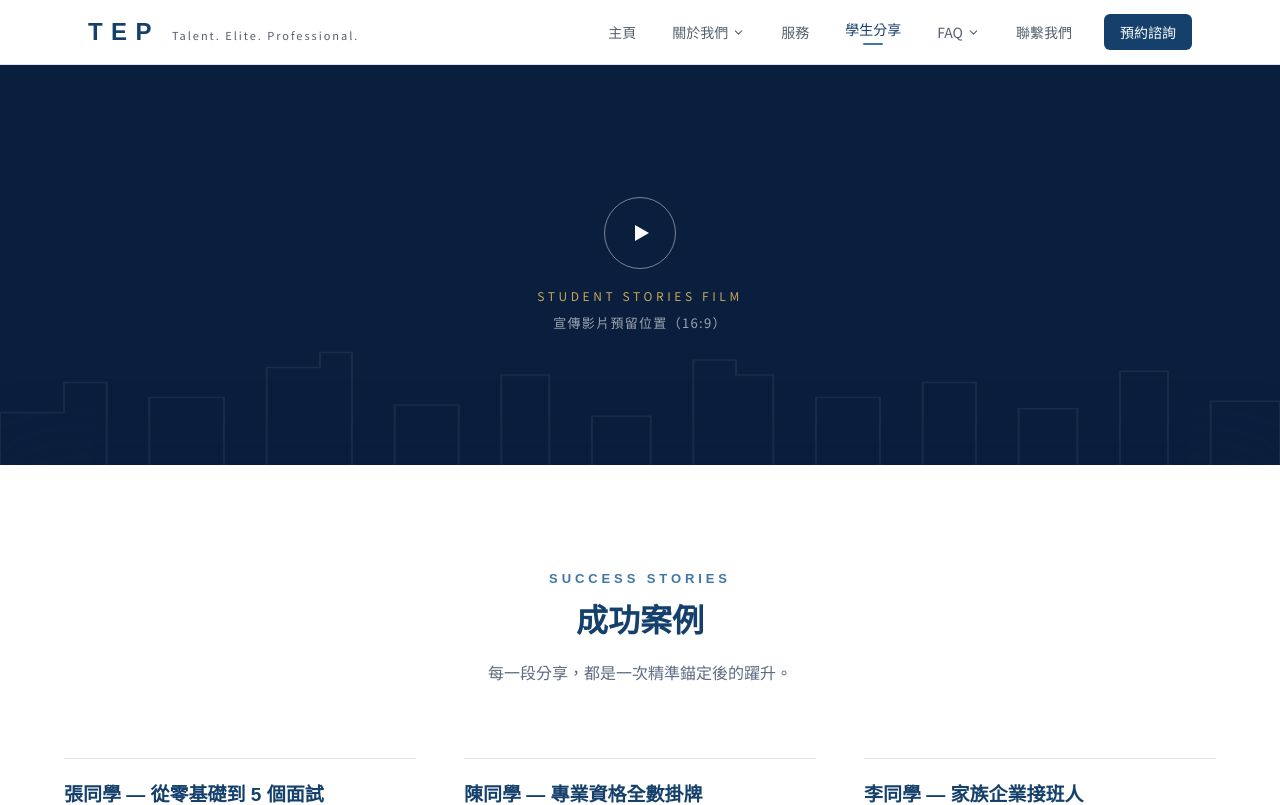
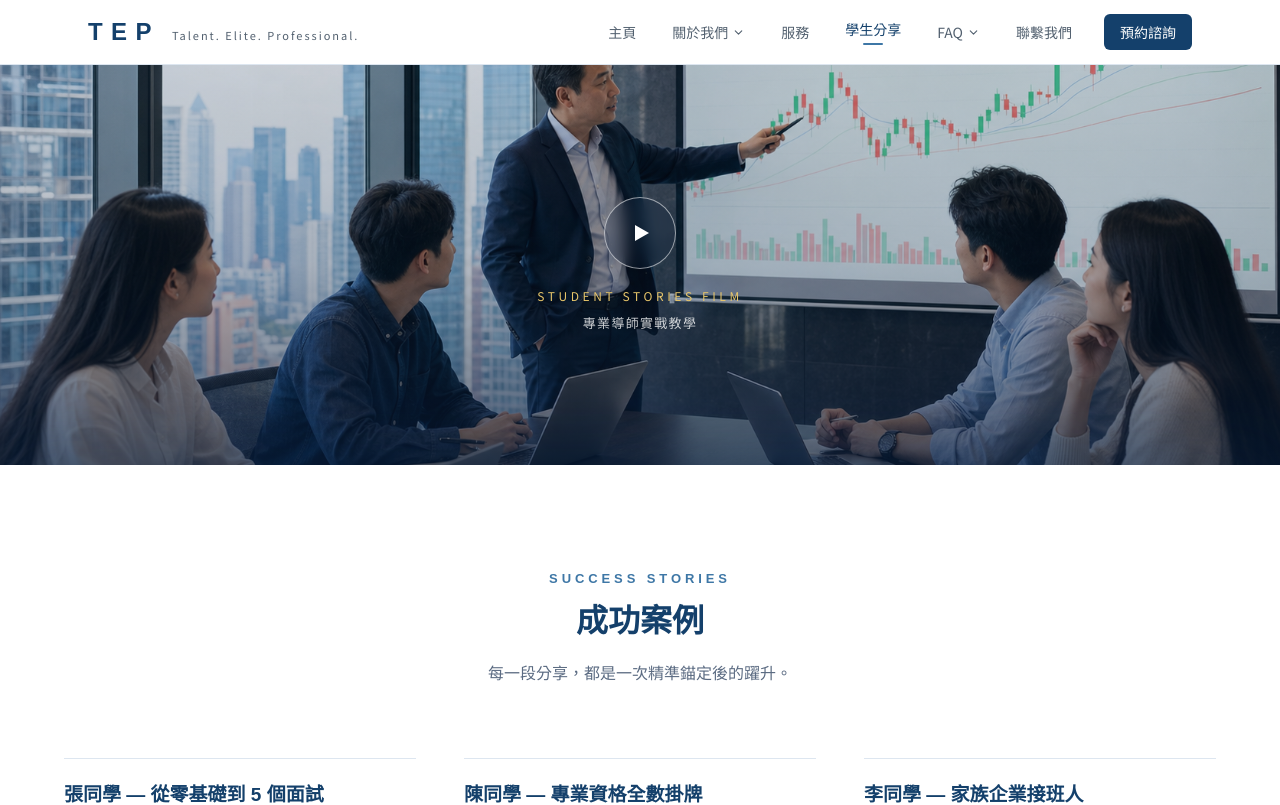
Before and after one commit to htx333/tep-website, a Next.js app: page /stories in a window 1280 px wide. Shown: the top 805 px of the page. Built offline with nearby package versions, Linux system fonts and the light colour scheme.

Commit message:
feat: add student stories film poster

```diff
--- a/components/StudentStories.tsx
+++ b/components/StudentStories.tsx
@@ -1,11 +1,12 @@
+import Image from "next/image";
 import Link from "next/link";
 
 /**
  * 學生分享 — imported from the "學生分享 v2" design (claude.ai/design).
- * The film hero stays pinned (position: fixed) while the white 成功案例
+ * The film poster stays pinned while the white 成功案例
  * panel scrolls up and seamlessly covers it — matching the home page's
  * "image 4 → 服務體系" cover transition. Then a 3-column grid of student
- * success stories and a navy CTA band. The video remains a placeholder.
+ * success stories and a navy CTA band.
  */
 
 type Story = { title: string; excerpt: string; date: string };
@@ -82,29 +83,38 @@ export default function StudentStories() {
           overflow: "hidden",
         }}
       >
-          <div style={{ textAlign: "center", color: "rgba(255,255,255,0.85)" }}>
-            <div className="mx-auto mb-[18px] flex h-[72px] w-[72px] cursor-pointer items-center justify-center rounded-full border border-white/45 transition-colors hover:bg-white/10">
+        <Image
+          src="/student-stories-film-poster.png"
+          alt="金融業導師在高層會議室向四位大學生講解投資分析"
+          fill
+          priority
+          sizes="100vw"
+          className="object-cover object-center"
+        />
+        <div
+          aria-hidden="true"
+          className="absolute inset-0 bg-gradient-to-b from-[#0A1F3D]/20 via-[#0A1F3D]/30 to-[#0A1F3D]/65"
+        />
+        <div
+          style={{
+            position: "relative",
+            zIndex: 1,
+            textAlign: "center",
+            color: "rgba(255,255,255,0.9)",
+          }}
+        >
+          <div className="mx-auto mb-[18px] flex h-[72px] w-[72px] cursor-pointer items-center justify-center rounded-full border border-white/55 bg-[#0A1F3D]/20 backdrop-blur-sm transition-colors hover:bg-[#0A1F3D]/35">
             <svg width="24" height="24" viewBox="0 0 24 24" fill="#ffffff" style={{ marginLeft: 3 }}>
               <path d="M6 4l14 8-14 8z" />
             </svg>
           </div>
-            <p style={{ margin: 0, fontSize: 12, letterSpacing: "0.3em", textTransform: "uppercase", color: "#C9A659" }}>
+          <p style={{ margin: 0, fontSize: 12, letterSpacing: "0.3em", textTransform: "uppercase", color: "#E8C66A" }}>
             Student Stories Film
           </p>
-            <p style={{ margin: "8px 0 0", fontSize: 13, letterSpacing: "0.1em", color: "rgba(255,255,255,0.6)" }}>
-              宣傳影片預留位置（16:9）
+          <p style={{ margin: "8px 0 0", fontSize: 13, letterSpacing: "0.1em", color: "rgba(255,255,255,0.78)" }}>
+            專業導師實戰教學
           </p>
         </div>
-          <svg
-            viewBox="0 0 1200 160"
-            preserveAspectRatio="none"
-            style={{ position: "absolute", left: 0, right: 0, bottom: 0, width: "100%", height: 120, opacity: 0.06, pointerEvents: "none" }}
-            fill="none"
-            stroke="#ffffff"
-            strokeWidth="2"
-          >
-            <path d="M0 160V90h60V50h40v110M140 160V70h70v90M250 160V30h50V10h30v150M370 160V80h60v80M470 160V40h45v120M555 160V95h55v65M650 160V20h40v20h35v120M765 160V70h60v90M865 160V50h50v110M955 160V85h55v75M1050 160V35h45v125M1135 160V75h65v85" />
-          </svg>
       </section>
 
       {/* Success cases — rise up over the pinned video and cover it on scroll */}
```
Also changed, not shown: public/student-stories-film-poster.png (added), 2 other files (tests, documents, lock files or other folders). Lines whose indentation alone changed are shown as unchanged.
